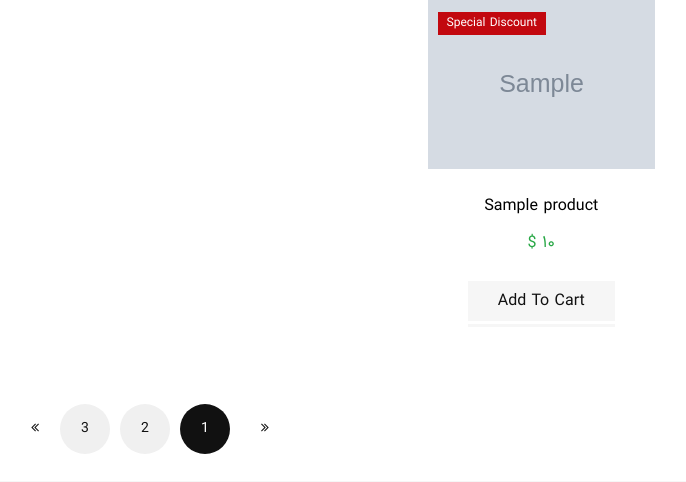
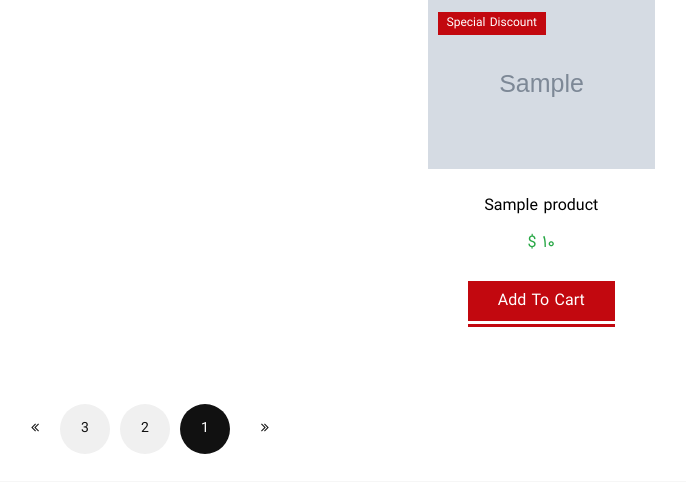
Before and after one commit to Aryanmeta/Online-Shop-Using-Django, a Django app: page /products/ in a window 1280 px wide. Shown: the part 177-659 px from the top of the page, without its empty margins (503-1189 px from the left). Run offline with Django 4.2, Linux system fonts and the light colour scheme; tables that the repository leaves empty hold one stand-in row (values such as "Sample post"); grey boxes marked "Sample" are stand-in pictures; parts of the project's set-up code (start-up, migrations or seed data) failed here and were passed over; some libraries are stand-ins or nearby versions; some web fonts are replaced.

Commit message:
Implement add to cart in to product_list [product]

```diff
--- a/products/templates/products/product_list.html
+++ b/products/templates/products/product_list.html
@@ -67,10 +67,19 @@
                                                                     {% trans '$' %}
                                                                 </span>
                                                             </div>
-                                                            <a href="cart.html"
-                                                               class="btn btn-small btn-bg-sand btn-color-dark px-3">
-                                                                {% trans 'Add To Cart' %}
-                                                            </a>
+                                                            <form action="{% url 'cart:cart_add' product.id %}"
+                                                                  method="POST">
+                                                                {% csrf_token %}
+                                                                <div class="quantity-wrapper">
+                                                                    <input type="hidden" class="quantity-input"
+                                                                           name="quantity" id="qty"
+                                                                           value="1" min="1" max="30">
+                                                                    <button type="submit"
+                                                                            class="btn btn-small btn-bg-red btn-color-white btn-hover-2">
+                                                                        {% trans 'Add To Cart' %}
+                                                                    </button>
+                                                                </div>
+                                                            </form>
                                                         </div>
                                                     </div>
                                                 </div>
```
